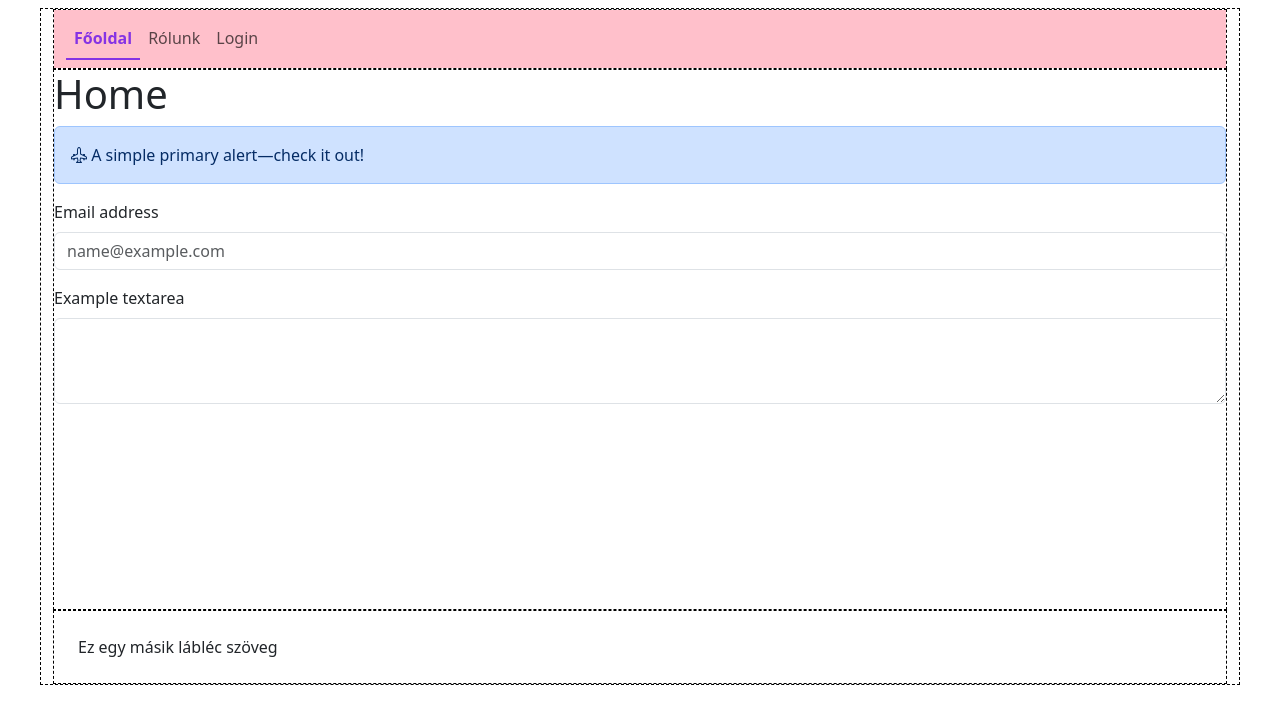
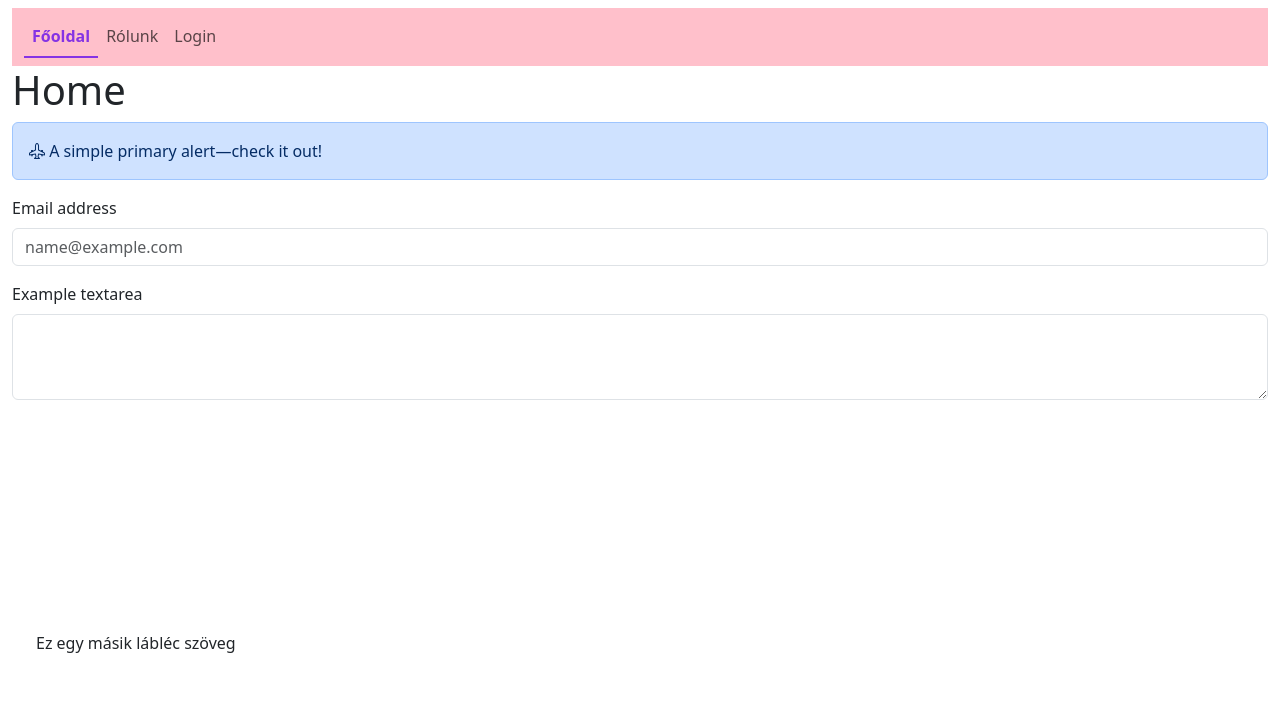
Before and after one commit to Szidivagyok/RendezvenySzervezo, a Vue app in the folder client/: page / in a window 1280 px wide. Shown: the top 724 px of the page. Built offline with nearby package versions, Linux system fonts and the light colour scheme.

Commit message:
javítás

```diff
--- a/client/src/App.vue
+++ b/client/src/App.vue
@@ -40,31 +40,5 @@ export default {
 };
 </script>
 
-<!-- <style>
-/* Eltünteti minden border-t és outline-t a teljes app konténerben */
-.my-container,
-.my-container * {
-  border: none !important;
-  outline: none !important;
-  box-shadow: none !important;
-}
-
-/* Speciálisan a navbar linkekre és gombokra is */
-.navbar,
-.navbar a,
-.navbar button,
-.navbar .dropdown-menu,
-.navbar .dropdown-item {
-  border: none !important;
-  outline: none !important;
-  box-shadow: none !important;
-}
-
-/* Fókusz esetén se legyen vonal */
-.navbar a:focus,
-.navbar button:focus,
-.navbar .dropdown-item:focus {
-  outline: none !important;
-  box-shadow: none !important;
-}
-</style> -->
+<style>
+</style>
--- a/client/src/assets/my.css
+++ b/client/src/assets/my.css
@@ -4,11 +4,11 @@
 }
 
 .my-container {
-  max-width: 1200px;
+  /* max-width: 1200px; */
 }
 
 .my-border {
-  border: 1px dashed black;
+  border: 0px dashed black;
 }
 
 .my-pointer {
```
